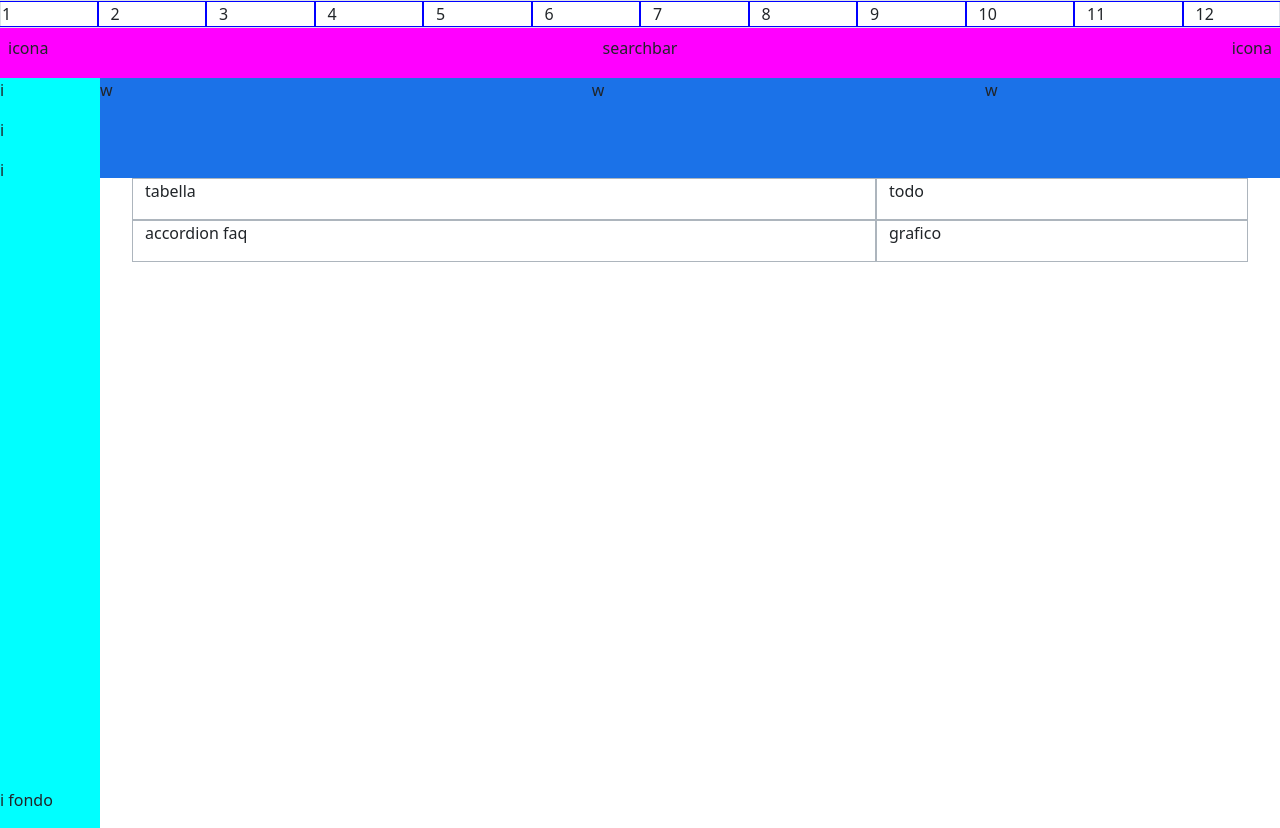
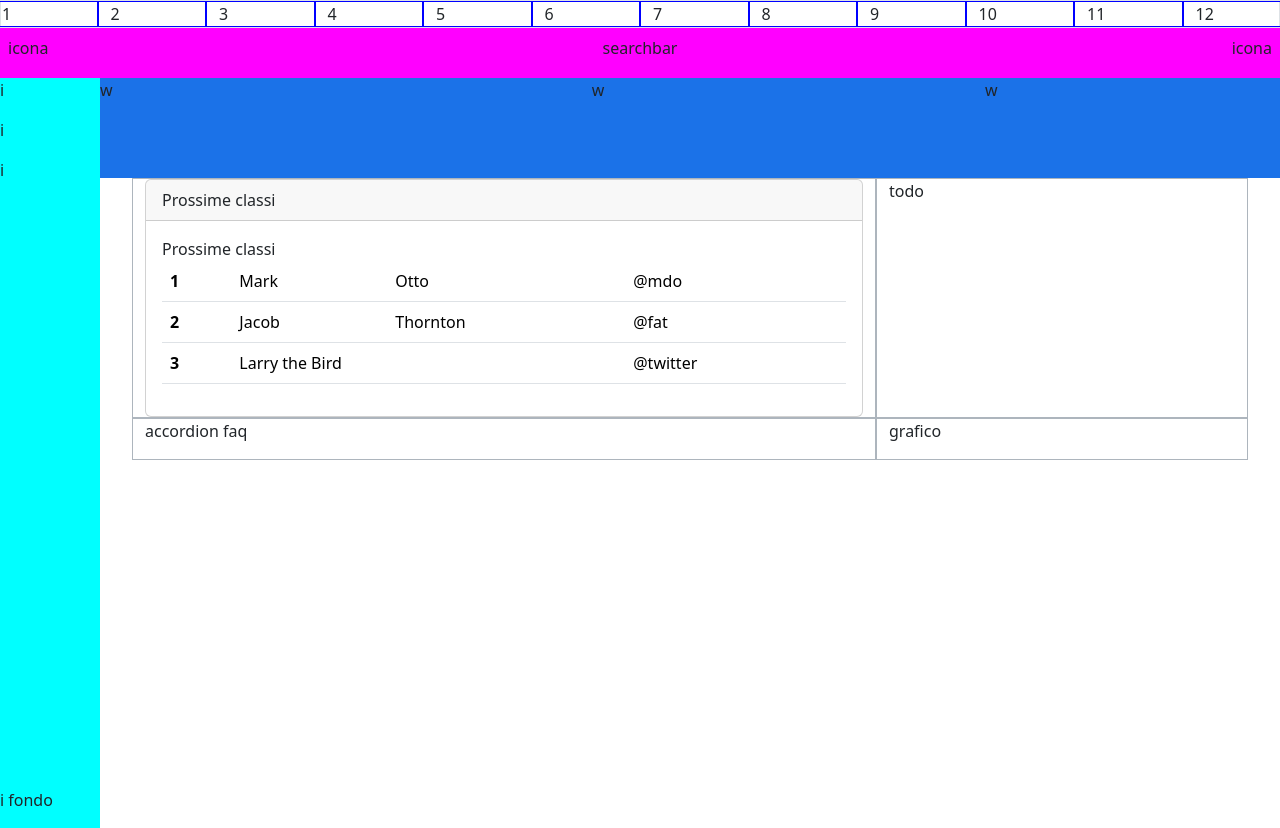
Before and after one commit to Michelazani/html-css-bootstrap-dashboard, a plain HTML site: page index.html in a window 1280 px wide. Drawn offline with nearby package versions, Linux system fonts and the light colour scheme.

Commit message:
inserimento card e table ancora da modificare

```diff
--- a/index.html
+++ b/index.html
@@ -62,7 +62,9 @@
                 <p>i</p>
             </div>
 
+            <div>
                 <p>i fondo</p>
+            </div>
 
         </section>
 
@@ -83,8 +85,12 @@
                     <div class="container ">
                         <div class="row   ">
                             <div class="col-12 col-lg-8 border border-dark-subtle order-1 order-lg-1">
-                                tabella
-                                <!-- <table class="table">
+                                <div class="card">
+                                    <div class="card-header">
+                                      Prossime classi
+                                    </div>
+                                    <div class="card-body">
+                                        <table class="table">
                                             <thead class="table-light border-bottom">
                                               Prossime classi
                                             </thead>
@@ -107,7 +113,10 @@
                                                 </tr>
 
                                                 </tbody>
-                                      </table> -->
+                                              </table>
+                                    </div>
+                                  </div>
+
                             </div>
                             <div class="col-12 col-lg-4 border border-dark-subtle order-3 order-lg-2">
                                 <p>todo</p>
@@ -131,5 +140,8 @@
         </main>
 
     </div>
+
+    <script src="https://cdn.jsdelivr.net/npm/bootstrap@5.3.2/dist/js/bootstrap.bundle.min.js" integrity="sha384-C6RzsynM9kWDrMNeT87bh95OGNyZPhcTNXj1NW7RuBCsyN/o0jlpcV8Qyq46cDfL" crossorigin="anonymous"></script>
+
 </body>
 </html>
```
Lines whose indentation alone changed are shown as unchanged.
